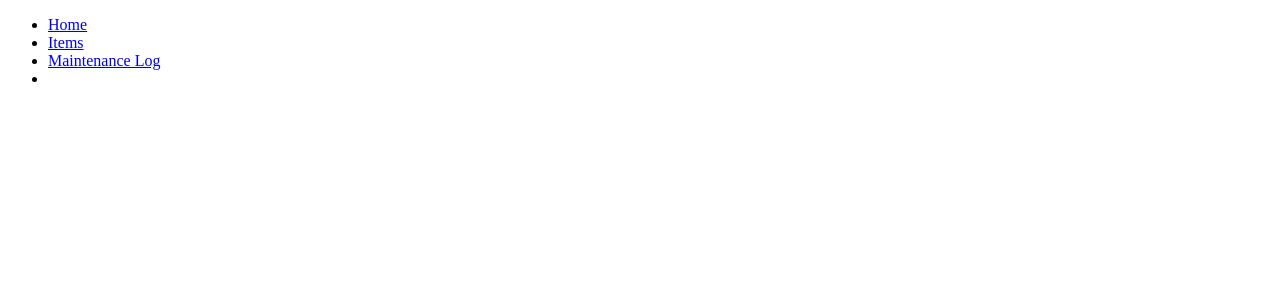
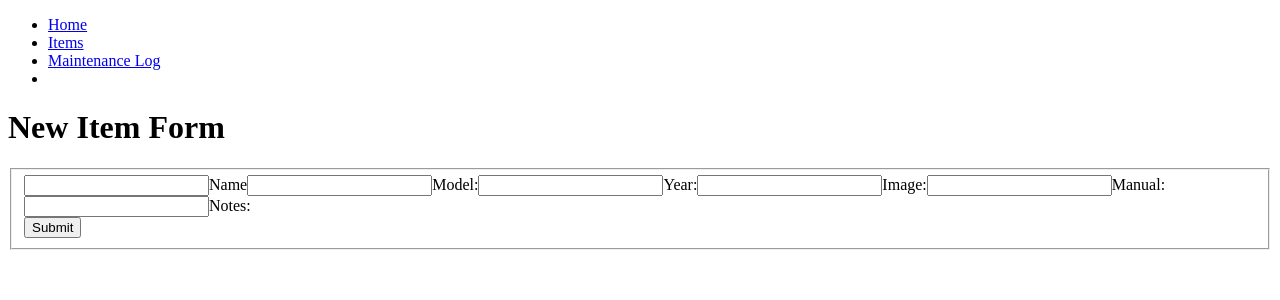
Before and after one commit to kellycoles/capstone, a React (Create React App) app: page /items/new in a window 1280 px wide. Shown: the top 300 px of the page. Built offline with nearby package versions, Linux system fonts and the light colour scheme.

Commit message:
add item is working

```diff
--- a/src/components/ApplicationViews.js
+++ b/src/components/ApplicationViews.js
@@ -5,7 +5,7 @@ import login from './authentication/login'
 import welcome from "./authentication/welcome";
 import registration from "./authentication/registration";
 import ItemList from './item/ItemList'
-// import ItemForm from './item/ItemForm'
+import ItemForm from './item/ItemForm'
 import ItemEditForm from './item/ItemEditForm'
 
 export default class ApplicationViews extends Component {
@@ -24,13 +24,13 @@ export default class ApplicationViews extends Component {
                         return <Redirect to="/login" />
                     }
                 }} />
-                {/* <Route path="/items/new" render={(props) => {
+                <Route path="/items/new" render={(props) => {
                     return <ItemForm {...props} />
-                }} /> */}
-                <Route path="/items/:itemId(\d+)/edit" render={props => {
+                }} />
+                {/* <Route path="/items/:itemId(\d+)/edit" render={props => {
                     return <ItemEditForm {...props} />
                 }}
-                />
+                /> */}
 
             </React.Fragment>
         )
--- a/src/components/item/ItemCard.js
+++ b/src/components/item/ItemCard.js
@@ -15,7 +15,7 @@ class ItemCard extends Component {
                     <button type="button"
                         onClick={() => { this.props.history.push(`/items/${this.props.item.id}/edit`) }}>Edit</button>
                     <button type="button" onClick={() => this.props.deleteItem(this.props.item.id)}>Delete
-                    Event</button>
+                    Item</button>
 
                 </div>
             </div>
--- a/src/components/item/ItemForm.js
+++ b/src/components/item/ItemForm.js
@@ -0,0 +1,119 @@
+import React, { Component } from 'react';
+import ItemsManager from '../../modules/ItemsManager';
+
+class ItemForm extends Component {
+    state = {
+        name: "",
+        year: "",
+        model: "",
+        image: "",
+        manual: "",
+        userId: "",
+        loadingStatus: false,
+    };
+
+    handleFieldChange = evt => {
+        const stateToChange = {};
+        stateToChange[evt.target.id] = evt.target.value;
+        this.setState(stateToChange);
+    };
+
+    /*  Local method for validation, set loadingStatus, create item object, invoke the ItemsManager post method, and redirect to the item list
+    */
+    constructNewItem = evt => {
+        evt.preventDefault();
+        if (this.state.name === "" || this.state.year === "" || this.state.model === "") { //add category================
+            window.alert("Please complete name, year, and model");
+        } else {
+
+            this.setState({ loadingStatus: true });
+
+            const item = {
+                name: this.state.name,
+                year: this.state.year,
+                model: this.state.model,
+                image: this.state.image,
+                manual: this.state.manual,
+                //add category here==================================
+                userId: parseInt(sessionStorage.getItem('activeUser'))
+            };
+
+            // Create the\item and redirect user to item list
+            ItemsManager.postItem(item)
+                .then(() => this.props.history.push("/items"));
+        }
+    };
+
+    render() {
+
+        return (
+            <>
+                <h1 className="center card">New Item Form</h1>
+                <form>
+                    <fieldset>
+                        <div className="formgrid">
+                            <input
+                                type="text"
+                                required
+                                onChange={this.handleFieldChange}
+                                id="name"
+
+                            />
+                            <label htmlFor="name">Name</label>
+                            <input
+                                type="text"
+                                required
+                                onChange={this.handleFieldChange}
+                                id="model"
+
+                            />
+                            <label htmlFor="model">Model:</label>
+                            <input
+                                type="text"
+                                required
+                                onChange={this.handleFieldChange}
+                                id="year"
+
+                            />
+                            <label htmlFor="year">Year:</label>
+                            <input
+                                type="text"
+                                required
+                                onChange={this.handleFieldChange}
+                                id="image"
+
+                            />
+                            <label htmlFor="year">Image:</label>
+                            <input
+                                type="text"
+                                required
+                                onChange={this.handleFieldChange}
+                                id="manual"
+
+                            />
+                            <label htmlFor="year">Manual:</label>
+                            <input
+                                type="text"
+                                required
+                                onChange={this.handleFieldChange}
+                                id="notes"
+
+                            />
+                            <label htmlFor="year">Notes:</label>
+                        </div>
+                        <div className="alignRight">
+                            <button
+                                type="button"
+                                disabled={this.state.loadingStatus}
+                                onClick={this.constructNewItem
+                                }
+                            >Submit</button>
+                        </div>
+                    </fieldset>
+                </form>
+            </>
+        )
+    }
+}
+
+export default ItemForm
--- a/src/modules/ItemsManager.js
+++ b/src/modules/ItemsManager.js
@@ -19,7 +19,7 @@ export default {
             .then(result => result.json())
     },
     updateItem(editedItem) {
-        return fetch(`${remoteURL}/events/${editedItem.id}`, {
+        return fetch(`${remoteURL}/items/${editedItem.id}`, {
             method: "PUT",
             headers: {
                 "Content-Type": "application/json"
@@ -27,8 +27,8 @@ export default {
             body: JSON.stringify(editedItem)
         }).then(data => data.json());
     },
-    postEvent(newItem) {
-        return fetch(`${remoteURL}/events`, {
+    postItem(newItem) {
+        return fetch(`${remoteURL}/items`, {
             method: "POST",
             headers: {
                 "Content-Type": "application/json"
```
Also changed, not shown: api/database.json (+17 -8 lines).
